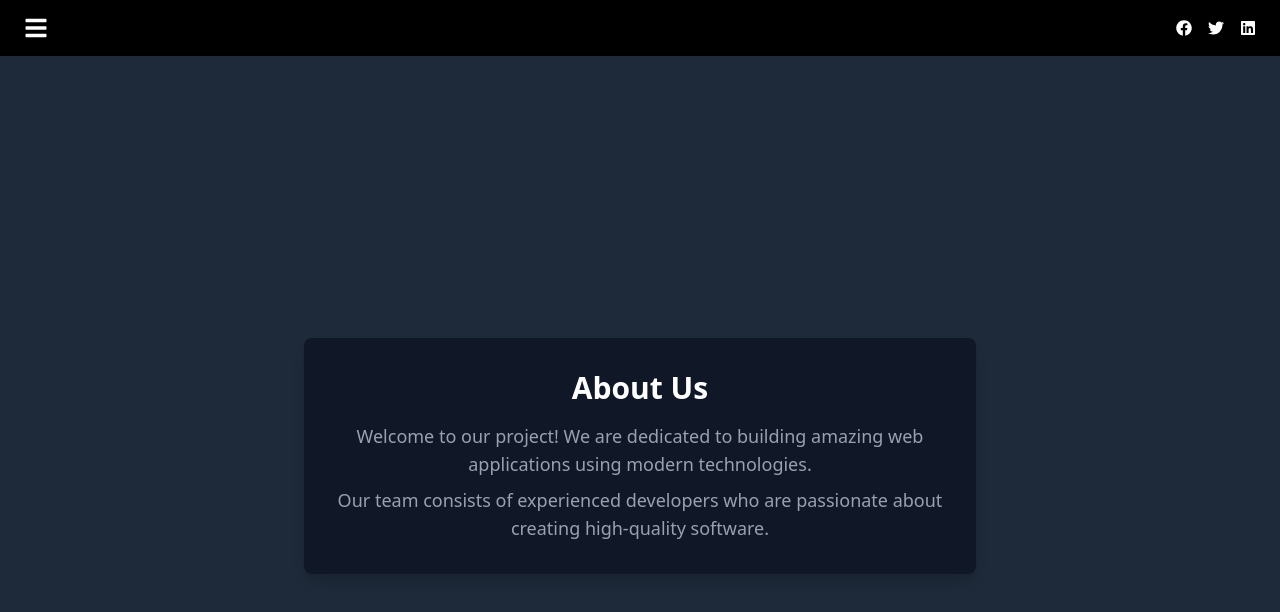
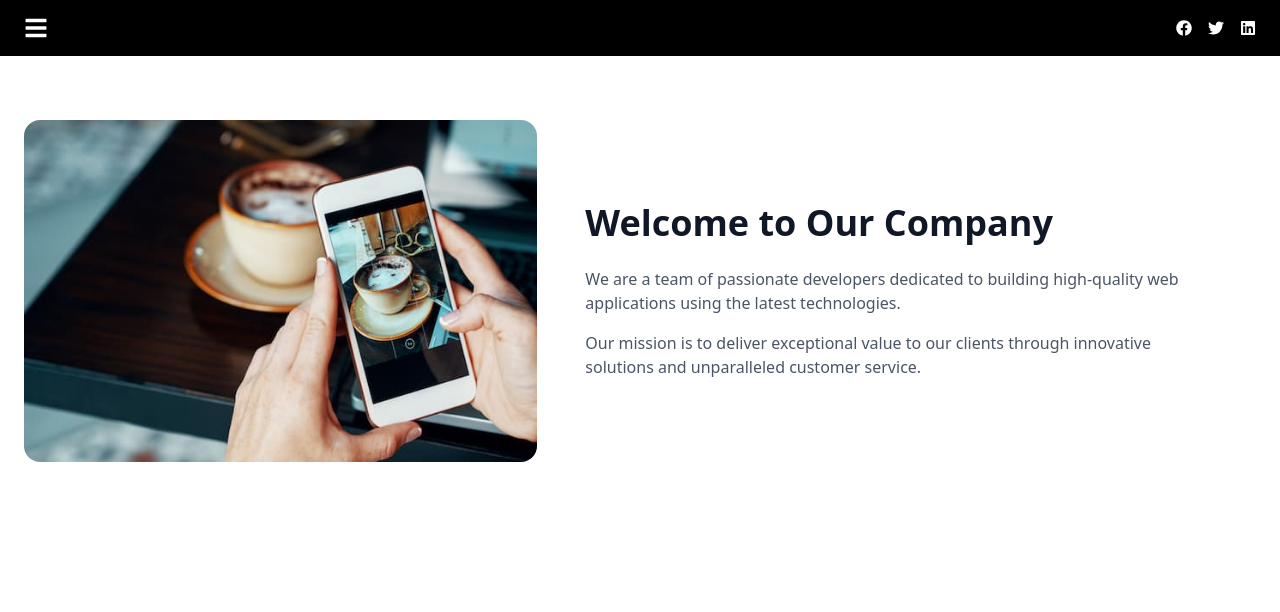
Before and after one commit to achuthkumarr/react-project, a React (Vite) app: page /About in a window 1280 px wide. Shown: the top 612 px of the page. Built offline with nearby package versions, Linux system fonts and the light colour scheme.

Commit message:
changes in about page

```diff
--- a/src/Components/About.jsx
+++ b/src/Components/About.jsx
@@ -2,15 +2,27 @@ import React from 'react';
 
 const About = () => {
   return (
-    <div className="flex items-center justify-center min-h-screen bg-gray-800 text-gray-200 p-6">
-      <div className="bg-gray-900 p-8 rounded-lg shadow-lg max-w-2xl text-center">
-        <h1 className="text-3xl font-bold text-white mb-4">About Us</h1>
-        <p className="text-lg text-gray-400 mb-2">
-          Welcome to our project! We are dedicated to building amazing web applications using modern technologies.
-        </p>
-        <p className="text-lg text-gray-400">
-          Our team consists of experienced developers who are passionate about creating high-quality software.
-        </p>
+    <div className="py-16 bg-white">
+      <div className="container m-auto px-6 text-gray-600 md:px-12 xl:px-6">
+        <div className="space-y-6 md:space-y-0 md:flex md:gap-6 lg:items-center lg:gap-12">
+          <div className="md:w-5/12 lg:w-5/12 rounded-2xl overflow-hidden">
+            <img
+              src="/about.jpg"
+              alt="About Us"
+            />
+          </div>
+          <div className="md:w-7/12 lg:w-6/12">
+            <h2 className="text-2xl text-gray-900 font-bold md:text-4xl">
+              Welcome to Our Company
+            </h2>
+            <p className="mt-6 text-gray-600">
+              We are a team of passionate developers dedicated to building high-quality web applications using the latest technologies.
+            </p>
+            <p className="mt-4 text-gray-600">
+              Our mission is to deliver exceptional value to our clients through innovative solutions and unparalleled customer service.
+            </p>
+          </div>
+        </div>
       </div>
     </div>
   );
```
Also changed, not shown: src/Components/Navbar.jsx (+4 -8 lines), public/about.jpg (added).
